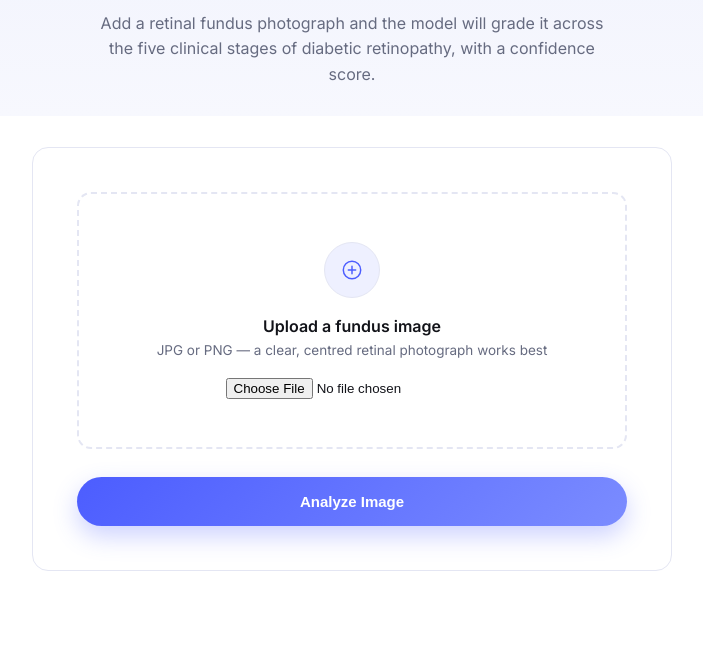
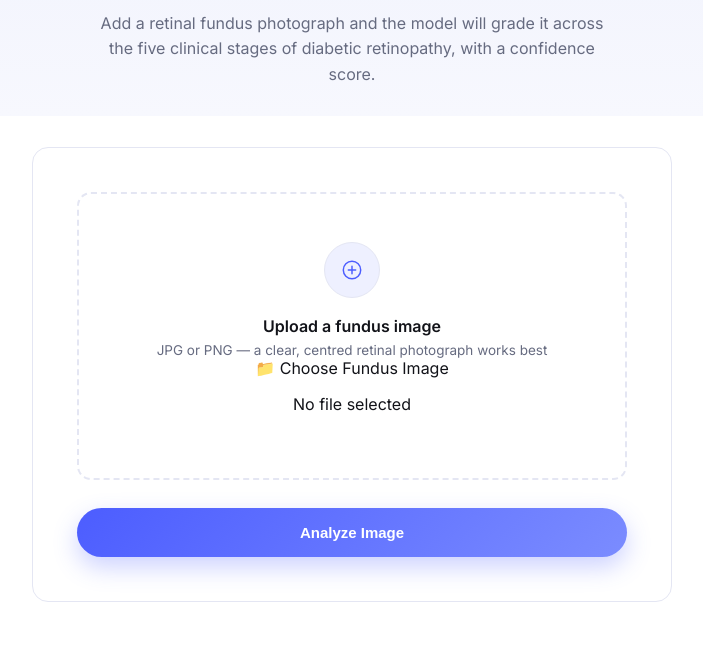
Before and after one commit to sadiaislamnizum/DR_Detection, a Flask app: page /test in a window 1280 px wide. Shown: the part 224-878 px from the top of the page, without its empty margins (288-991 px from the left). Run offline with Flask 3, Linux system fonts and the light colour scheme.

Commit message:
Update test.html

```diff
--- a/templates/test.html
+++ b/templates/test.html
@@ -28,13 +28,21 @@
                 <div class="dropzone-sub">JPG or PNG — a clear, centred retinal photograph works best</div>
 
 <input
-                    class="form-control"
     type="file"
+    id="imageInput"
     name="image"
     accept="image/*"
-                    id="imageInput"
+    hidden
     required
 >
+
+<label for="imageInput" class="custom-upload-btn">
+    📁 Choose Fundus Image
+</label>
+
+<p id="fileName" class="file-name">
+    No file selected
+</p>
 
                 <img id="preview" src="" class="img-fluid" style="max-height:280px; display:none; width:100%; object-fit:cover;">
             </div>
```
Lines whose indentation alone changed are shown as unchanged.
